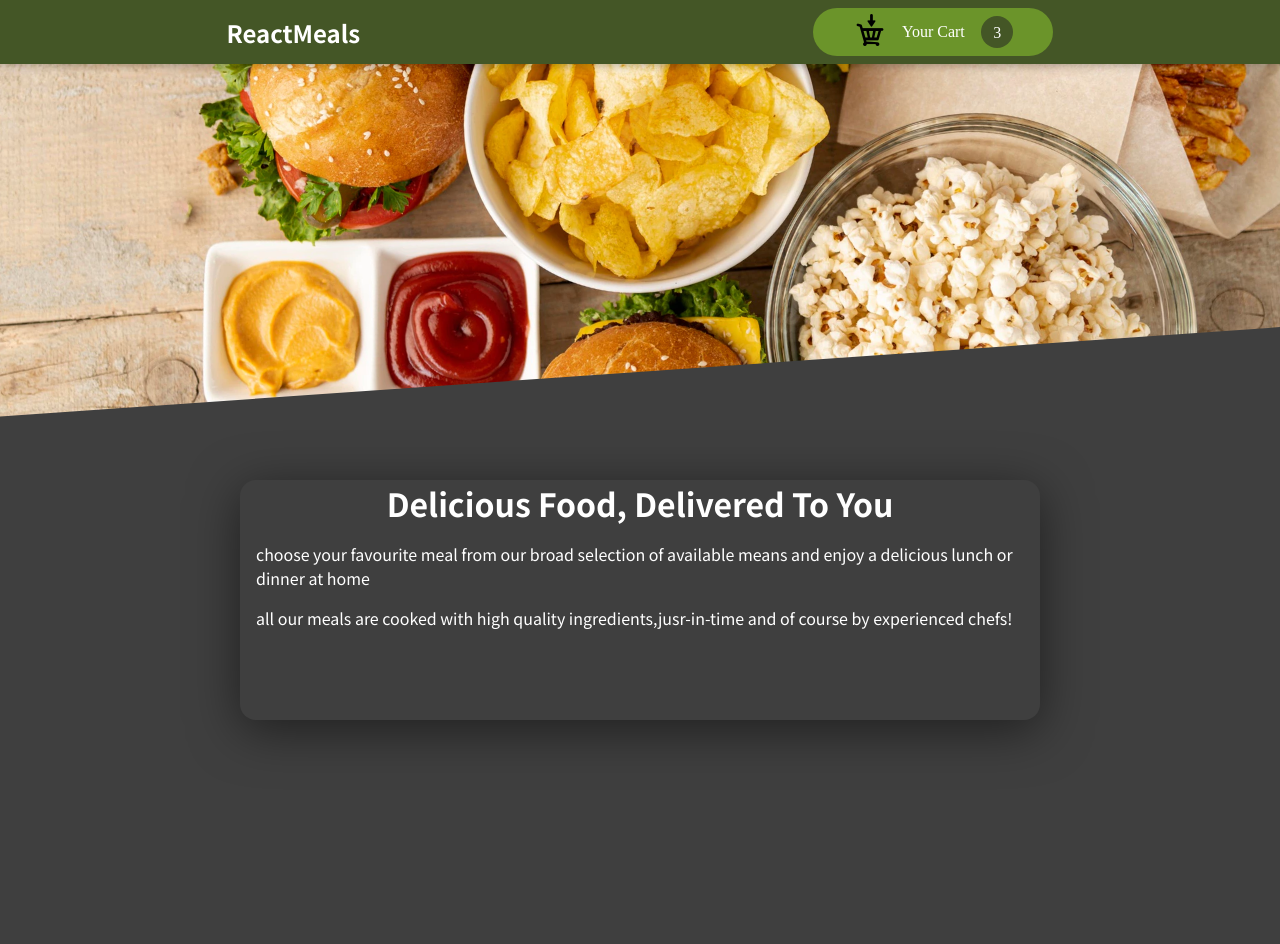
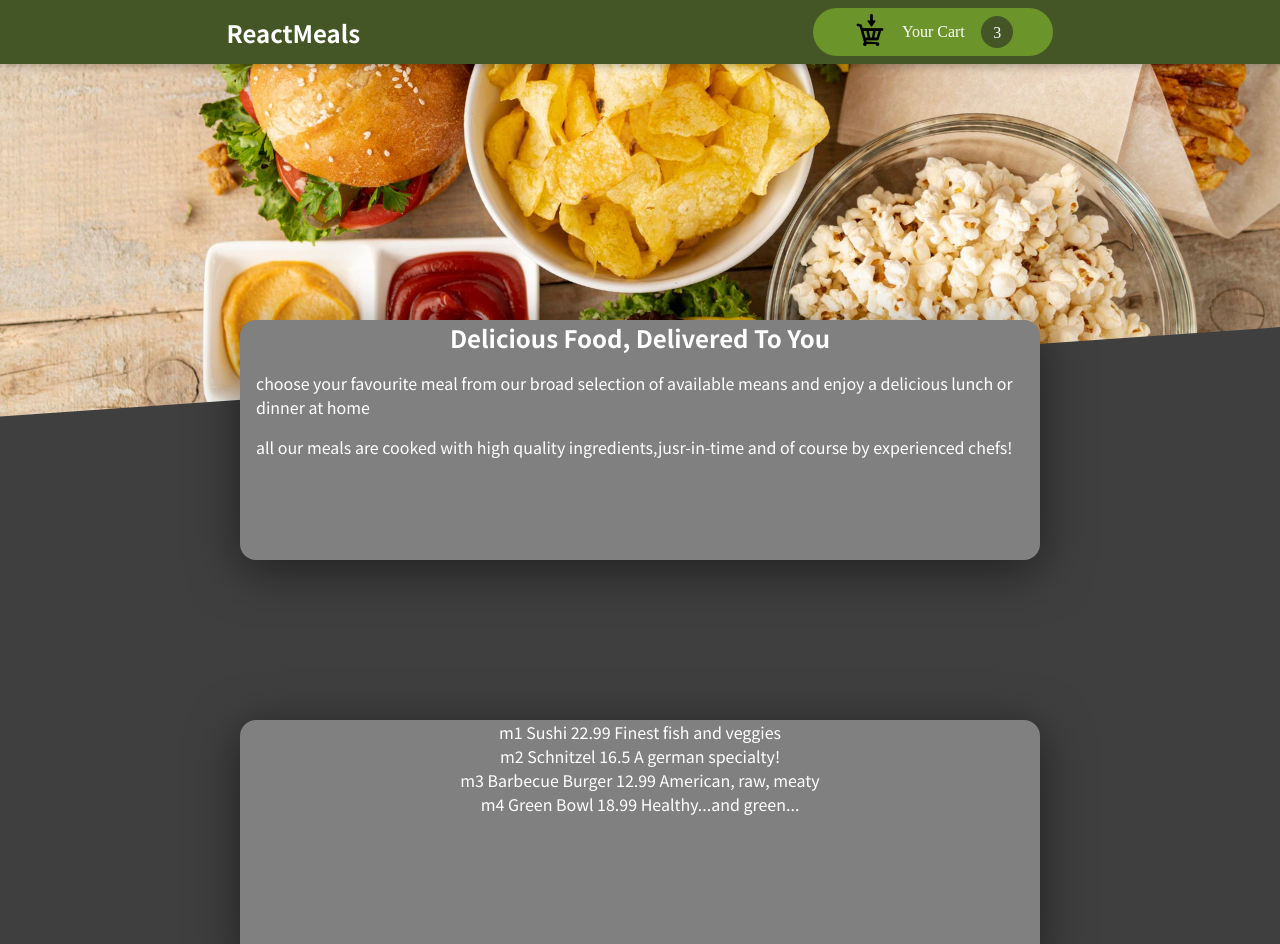
Before and after one commit to vishnuu96/foodOrderApp, a React (Create React App) app: page / in a window 1280 px wide. Shown: the top 944 px of the page. Before the commit the page ends 800 px from the top, so only its background shows below. Built offline with nearby package versions, Linux system fonts and the light colour scheme.

Commit message:
added meals with basic styling

```diff
--- a/src/App.js
+++ b/src/App.js
@@ -1,12 +1,14 @@
 import React, { Fragment } from "react";
 import Header from "./components/Layout/Header";
-import SummeryModel from "./components/UI/SummeryModel";
+import SummeryModel from "./components/Meals/SummeryModel";
+import Meals from "./components/Meals/Meals";
 
 function App() {
   return (
     <Fragment>
       <Header/>
-      <SummeryModel/>
+      {/* <SummeryModel/> */}
+      <Meals/>
     </Fragment>
   );
 }
--- /dev/null
+++ b/src/components/Meals/AvailableMeals.jsx
@@ -0,0 +1,44 @@
+import React,{Fragment} from 'react'
+import classes from './AvailableMeals.module.css'
+
+const DUMMY_MEALS = [
+    {
+      id: 'm1',
+      name: 'Sushi',
+      description: 'Finest fish and veggies',
+      price: 22.99,
+    },
+    {
+      id: 'm2',
+      name: 'Schnitzel',
+      description: 'A german specialty!',
+      price: 16.5,
+    },
+    {
+      id: 'm3',
+      name: 'Barbecue Burger',
+      description: 'American, raw, meaty',
+      price: 12.99,
+    },
+    {
+      id: 'm4',
+      name: 'Green Bowl',
+      description: 'Healthy...and green...',
+      price: 18.99,
+    },
+  ];
+
+const AvailableMeals = () => {
+   const mealsList=DUMMY_MEALS.map((meal)=>{
+     return <li className={classes.li}>{meal.id}  {meal.name} {meal.price} {meal.description} </li>
+    })
+  return (
+    <Fragment>
+         <ul className={classes.meals}>
+            {mealsList}
+         </ul>
+    </Fragment>
+  )
+}
+
+export default AvailableMeals
--- /dev/null
+++ b/src/components/Meals/AvailableMeals.module.css
@@ -0,0 +1,21 @@
+.meals{
+    color: white;
+    position: relative;
+    width: 50rem;
+    height: 15rem;
+    box-shadow:0px 10px 50px rgba(0, 0, 0, 0.5);
+    border-radius:1rem;
+    padding: 0rem 1rem;
+    margin:0 auto;
+    max-width: 95%;
+    margin-top: 10rem;
+    position: relative;
+    background-color: gray;
+
+}
+.li{
+text-align: center;
+list-style: none;
+display: flex;
+justify-content: space-around;
+}
--- /dev/null
+++ b/src/components/Meals/Meals.jsx
@@ -0,0 +1,14 @@
+import React, { Fragment } from 'react'
+import SummeryModel from './SummeryModel'
+import AvailableMeals from './AvailableMeals'
+
+const Meals = () => {
+  return (
+    <Fragment>
+      <SummeryModel/>
+      <AvailableMeals/>
+    </Fragment>
+  )
+}
+
+export default Meals
--- a/src/components/UI/SummeryModel.jsx
+++ b/src/components/Meals/SummeryModel.jsx
@@ -1,15 +1,15 @@
 import React, { Fragment } from 'react'
-import ModelBox from './ModelBox'
-import classes from '../UI/SummeryModel.module.css'
+// import ModelBox from './ModelBox'
+import classes from './SummeryModel.module.css'
 
 const SummeryModel = () => {
   return (
-       <ModelBox  className={classes.md}>
+       <section className={classes.model}>
         <h1 className={classes.h1} >Delicious Food, Delivered To You</h1>
         <p className={classes.summery}>choose your favourite meal from our broad selection of available means and enjoy a delicious lunch or dinner at home</p>
 
         <p className={classes.summery}>all our meals are cooked with high quality ingredients,jusr-in-time and of course by experienced chefs!</p>
-        </ModelBox>
+        </section>
 
   )
 }
--- /dev/null
+++ b/src/components/Meals/SummeryModel.module.css
@@ -0,0 +1,23 @@
+.model{
+    width: 50rem;
+   height: 15rem;
+   box-shadow:0px 10px 50px rgba(0, 0, 0, 0.5);
+   border-radius:1rem;
+   padding: 0rem 1rem;
+   margin:0 auto;
+   max-width: 95%;
+   margin-top: -10rem;
+   position: relative;
+   background-color: gray;
+}
+
+.h1{
+text-align: center;
+color: white;
+margin: 1rem;
+
+}
+.summery{
+font: inherit;
+color: white;
+}
--- a/src/components/UI/Model.module.css
+++ /dev/null
@@ -1,12 +0,0 @@
-.model{
-     width: 50rem;
-    height: 15rem;
-    box-shadow:0px 10px 50px rgba(0, 0, 0, 0.5);
-    border-radius:1rem;
-    padding: 0rem 1rem;
-    margin:0 auto;
-    max-width: 95%;
-
-
-
-}
--- a/src/components/UI/ModelBox.js
+++ /dev/null
@@ -1,12 +0,0 @@
-import React from 'react'
-import classes from '../UI/Model.module.css'
-
-
-const ModelBox = (props) => {
-  const cls=classes.model
-  return (
-    <div className={cls}>{props.children}</div>
-  )
-}
-
-export default ModelBox
--- a/src/components/UI/SummeryModel.module.css
+++ /dev/null
@@ -1,13 +0,0 @@
-.h1{
-text-align: center;
-color: white;
-margin: 1rem;
-
-}
-.summery{
-font: inherit;
-color: white;
-}
-.md{
-    background-color: blue;
-}
```
